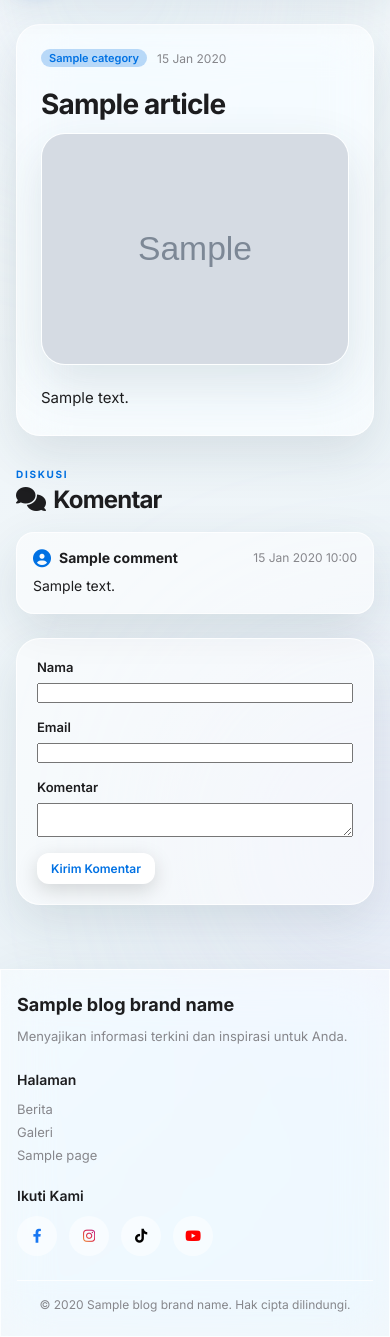
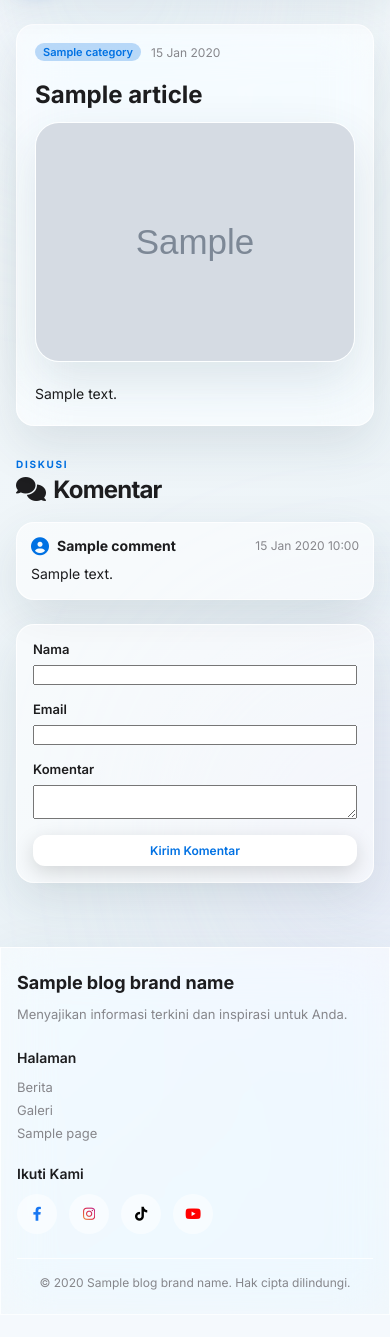
Before and after one commit to hyuwafi40/gsx, a Django app: template blog/templates/blog/article/detail.html in a window 390 px wide. Shown: the part 62-1399 px from the top of the page. After the commit the page ends 1352 px from the top, so only its background shows below. Run offline with Django 5.2, Linux system fonts and the light colour scheme; the template is opened without the code that fills it: most values are stand-ins (such as "Sample title", 1, 10 or a date in 2020); grey boxes marked "Sample" are stand-in pictures; form fields are guessed from the names that the template uses.

Commit message:
optimasi article blog

```diff
--- a/blog/templates/blog/article/detail.html
+++ b/blog/templates/blog/article/detail.html
@@ -4,6 +4,9 @@
 {% block extra_css %}
     <link rel="stylesheet" href="{% static 'css/article.css' %}">
     <link rel="stylesheet" href="{% static 'css/ads.css' %}">
+{% endblock %}
+{% block extra_js %}
+    <script src="{% static 'js/article.js' %}"></script>
 {% endblock %}
 {% block content %}
     <article class="blog-article-detail">
--- a/static/css/article.css
+++ b/static/css/article.css
@@ -2,6 +2,7 @@
     display: flex;
     flex-direction: column;
     gap: 20px;
+    min-width: 0;
     padding: 24px;
     border-radius: var(--rad-lg);
     background: var(--glass-bg);
@@ -20,8 +21,9 @@
 .blog-article-title {
     font-size: 28px;
     font-weight: 700;
-    letter-spacing: -0.8px;
+    letter-spacing: 0;
     margin: 0;
+    overflow-wrap: anywhere;
 }
 
 .blog-article-thumbnail {
@@ -37,6 +39,8 @@
     font-size: 15px;
     line-height: 1.75;
     color: var(--text-dark);
+    min-width: 0;
+    overflow-wrap: anywhere;
 }
 
 .blog-article-content> :first-child {
@@ -150,6 +154,8 @@
     display: flex;
     justify-content: space-between;
     align-items: center;
+    gap: 8px;
+    flex-wrap: wrap;
     margin-bottom: 8px;
 }
 
@@ -175,10 +181,12 @@
     color: var(--text-dark);
     font-size: 14px;
     line-height: 1.6;
+    overflow-wrap: anywhere;
 }
 
 .blog-comment-form {
     padding: 20px;
+    min-width: 0;
     border-radius: var(--rad-lg);
     background: var(--glass-bg);
     border: 1px solid var(--glass-border);
@@ -259,3 +267,36 @@ textarea.input-control {
     object-fit: cover;
     display: block;
 }
+
+@media (max-width: 599px) {
+    .blog-article-detail {
+        padding: 18px;
+        border-radius: var(--rad-md);
+    }
+
+    .blog-article-title {
+        font-size: 24px;
+        line-height: 1.2;
+    }
+
+    .blog-article-content {
+        font-size: 14px;
+    }
+
+    .blog-comment {
+        padding: 14px;
+    }
+
+    .blog-comment-date {
+        white-space: nowrap;
+    }
+
+    .blog-comment-form {
+        padding: 16px;
+        border-radius: var(--rad-md);
+    }
+
+    .blog-comment-form .blog-btn {
+        width: 100%;
+    }
+}
--- a/static/css/blog.css
+++ b/static/css/blog.css
@@ -22,6 +22,18 @@ html {
     overflow-x: hidden;
 }
 
+.sr-only {
+    position: absolute;
+    width: 1px;
+    height: 1px;
+    padding: 0;
+    margin: -1px;
+    overflow: hidden;
+    clip: rect(0, 0, 0, 0);
+    white-space: nowrap;
+    border: 0;
+}
+
 * {
     margin: 0;
     padding: 0;
@@ -903,6 +915,7 @@ body::after {
     font-weight: 600;
     letter-spacing: -0.3px;
     margin-bottom: 6px;
+    overflow-wrap: anywhere;
 }
 
 .blog-card-body h3 a {
--- a/static/js/article.js
+++ b/static/js/article.js
@@ -1,10 +1,8 @@
 document.addEventListener("DOMContentLoaded", () => {
-    const commentForm = document.querySelector(".blog-comments form");
-    if (commentForm) {
-        commentForm.addEventListener("htmx:afterRequest", (event) => {
-            if (event.detail.successful) {
-                commentForm.reset();
-            }
-        });
-    }
+    document.body.addEventListener("htmx:afterRequest", (event) => {
+        if (!event.detail.successful) return;
+
+        const commentForm = event.target.closest(".blog-comments form");
+        commentForm?.reset();
+    });
 });
```
Also changed, not shown: blog/templates/blog/article/list.html (+7 -4 lines).
